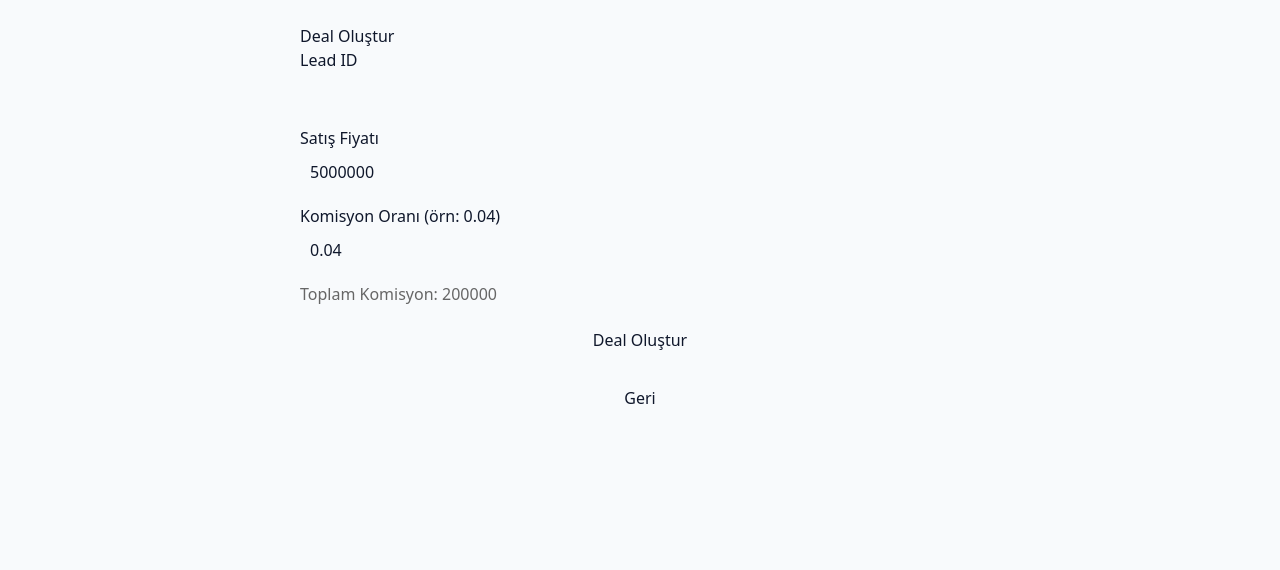
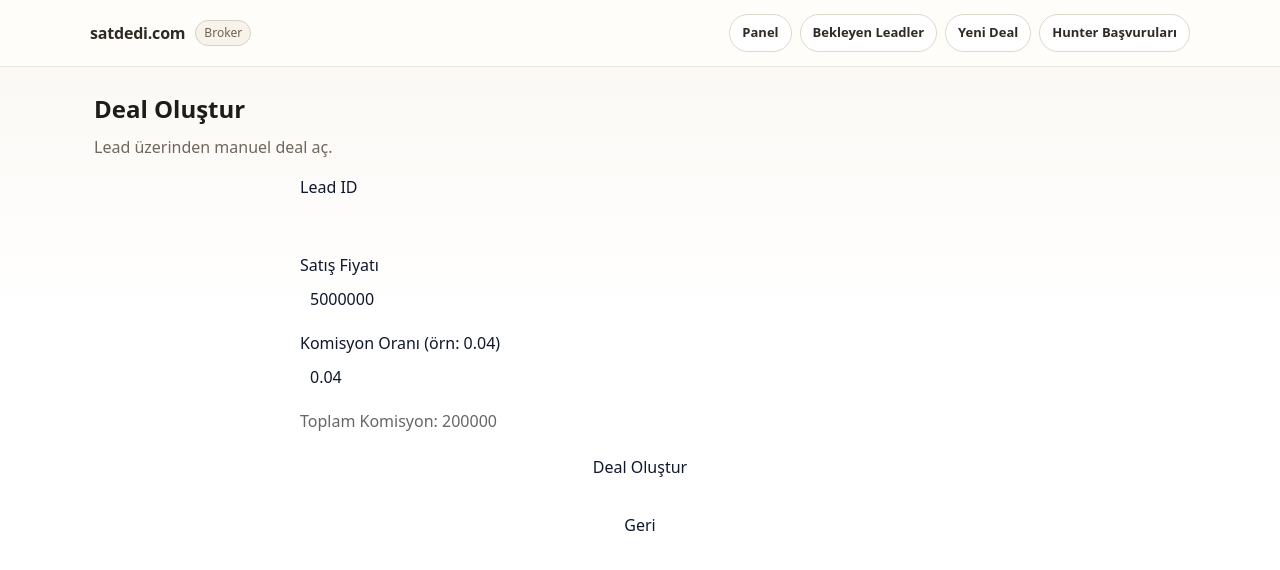
Before and after one commit to muazgozhamam/teklif-platform, a Next.js app in the folder apps/dashboard/: page /broker/deals/new in a window 1280 px wide. Shown: the top 570 px of the page. Built offline with nearby package versions, Linux system fonts and the light colour scheme; sample sign-in values are in the browser's storage.

Commit message:
feat(dashboard): standardize broker deal pages shell and feedback

```diff
--- a/apps/dashboard/app/broker/deals/[id]/ledger/page.tsx
+++ b/apps/dashboard/app/broker/deals/[id]/ledger/page.tsx
@@ -1,5 +1,10 @@
 'use client';
-
+import { useEffect, useState } from 'react';
+import { useParams } from 'next/navigation';
+import RoleShell from '@/app/_components/RoleShell';
+import { AlertMessage } from '@/app/_components/UiFeedback';
+import { api } from '@/lib/api';
+import { requireRole } from '@/lib/auth';
 
 function getApiMsg(e: unknown, fallback: string) {
   if (typeof e === 'string') return e;
@@ -18,11 +23,6 @@ function getApiMsg(e: unknown, fallback: string) {
   }
   return fallback;
 }
-
-import { useEffect, useState } from 'react';
-import { useParams } from 'next/navigation';
-import { api } from '@/lib/api';
-import { requireRole } from '@/lib/auth';
 
 type Deal = {
   id: string;
@@ -54,12 +54,14 @@ type AuditRow = {
 export default function LedgerPage() {
   const params = useParams<{ id: string }>();
   const dealId = String(params?.id ?? '');
+  const [allowed] = useState(() => requireRole(['BROKER', 'ADMIN']));
   const [rows, setRows] = useState<LedgerRow[]>([]);
   const [deal, setDeal] = useState<Deal | null>(null);
   const [auditRows, setAuditRows] = useState<AuditRow[]>([]);
   const [error, setError] = useState<string | null>(null);
 
   async function load() {
+    if (!dealId) return;
     setError(null);
     try {
       const res = await api.get(`/broker/deals/${dealId}/ledger`);
@@ -73,21 +75,41 @@ export default function LedgerPage() {
   }
 
   useEffect(() => {
-  requireRole(['BROKER', 'ADMIN']);
+    if (!allowed) return;
     const t = window.setTimeout(() => {
       void load();
     }, 0);
     return () => window.clearTimeout(t);
     // eslint-disable-next-line react-hooks/exhaustive-deps
-}, [dealId]);
+  }, [allowed, dealId]);
+
+  if (!allowed) {
     return (
-    <div style={{ maxWidth: 980, margin: '24px auto', fontFamily: 'system-ui' }}>
+      <main style={{ padding: 24, maxWidth: 960, margin: '0 auto', opacity: 0.8 }}>
+        <div>Yükleniyor…</div>
+      </main>
+    );
+  }
+
+  return (
+    <RoleShell
+      role="BROKER"
+      title="Deal Defteri"
+      subtitle="Deal dağılım ve audit kayıtlarını incele."
+      nav={[
+        { href: '/broker', label: 'Panel' },
+        { href: '/broker/leads/pending', label: 'Bekleyen Leadler' },
+        { href: '/broker/deals/new', label: 'Yeni Deal' },
+        { href: '/broker/hunter-applications', label: 'Hunter Başvuruları' },
+      ]}
+    >
+      <div style={{ maxWidth: 980, margin: '0 auto' }}>
       <div style={{ display: 'flex', justifyContent: 'space-between', alignItems: 'center' }}>
         <h1>Deal Defteri</h1>
         <button onClick={() => (window.location.href = '/broker/leads/pending')}>Bekleyenlere Dön</button>
       </div>
 
-      {error && <p style={{ color: 'crimson' }}>{error}</p>}
+      {error ? <AlertMessage type="error" message={error} /> : null}
 
       {deal && (
         <div style={{ border: '1px solid #ddd', borderRadius: 10, padding: 12, marginBottom: 12 }}>
@@ -131,5 +153,6 @@ return (
         )}
       </div>
       </div>
+    </RoleShell>
   );
 }
--- a/apps/dashboard/app/broker/deals/new/page.tsx
+++ b/apps/dashboard/app/broker/deals/new/page.tsx
@@ -9,20 +9,18 @@ function getApiMsg(e: unknown, fallback: string) {
   return fallback;
 }
 
-
-import { useEffect, useMemo, useState } from 'react';
+import { useMemo, useState } from 'react';
+import RoleShell from '@/app/_components/RoleShell';
+import { AlertMessage } from '@/app/_components/UiFeedback';
 import { api } from '@/lib/api';
 import { requireRole } from '@/lib/auth';
 
 export default function NewDealPage() {
+  const [allowed] = useState(() => requireRole(['BROKER', 'ADMIN']));
   const [leadId, setLeadId] = useState('');
   const [salePrice, setSalePrice] = useState<number>(5000000);
   const [commissionRate, setCommissionRate] = useState<number>(0.04);
-  const [msg, setMsg] = useState<string | null>(null);
-
-  useEffect(() => {
-    requireRole(['BROKER', 'ADMIN']);
-  }, []);
+  const [msg, setMsg] = useState<{ type: 'error' | 'success'; text: string } | null>(null);
 
   const commissionTotal = useMemo(() => Number((salePrice * commissionRate).toFixed(2)), [salePrice, commissionRate]);
 
@@ -30,17 +28,34 @@ export default function NewDealPage() {
     setMsg(null);
     try {
       const res = await api.post('/broker/deals', { leadId, salePrice, commissionRate });
-      setMsg(`Deal oluşturuldu: ${res.data.id}`);
+      setMsg({ type: 'success', text: `Deal oluşturuldu: ${res.data.id}` });
       window.location.href = `/broker/deals/${res.data.id}/ledger`;
     } catch (err: unknown) {
-      setMsg(getApiMsg(err, 'Deal oluşturma başarısız'));
+      setMsg({ type: 'error', text: getApiMsg(err, 'Deal oluşturma başarısız') });
     }
   }
 
+  if (!allowed) {
     return (
-    <div style={{ maxWidth: 680, margin: '24px auto', fontFamily: 'system-ui' }}>
-      <h1>Deal Oluştur</h1>
+      <main style={{ padding: 24, maxWidth: 960, margin: '0 auto', opacity: 0.8 }}>
+        <div>Yükleniyor…</div>
+      </main>
+    );
+  }
 
+  return (
+    <RoleShell
+      role="BROKER"
+      title="Deal Oluştur"
+      subtitle="Lead üzerinden manuel deal aç."
+      nav={[
+        { href: '/broker', label: 'Panel' },
+        { href: '/broker/leads/pending', label: 'Bekleyen Leadler' },
+        { href: '/broker/deals/new', label: 'Yeni Deal' },
+        { href: '/broker/hunter-applications', label: 'Hunter Başvuruları' },
+      ]}
+    >
+      <div style={{ maxWidth: 680, margin: '0 auto' }}>
         <div style={{ display: 'grid', gap: 10 }}>
           <label>
             Lead ID
@@ -78,8 +93,9 @@ export default function NewDealPage() {
             Geri
           </button>
 
-        {msg && <div style={{ color: msg.startsWith('Deal oluşturuldu') ? 'green' : 'crimson' }}>{msg}</div>}
+          {msg ? <AlertMessage type={msg.type} message={msg.text} /> : null}
         </div>
       </div>
+    </RoleShell>
   );
 }
```
Lines whose indentation alone changed are shown as unchanged.
